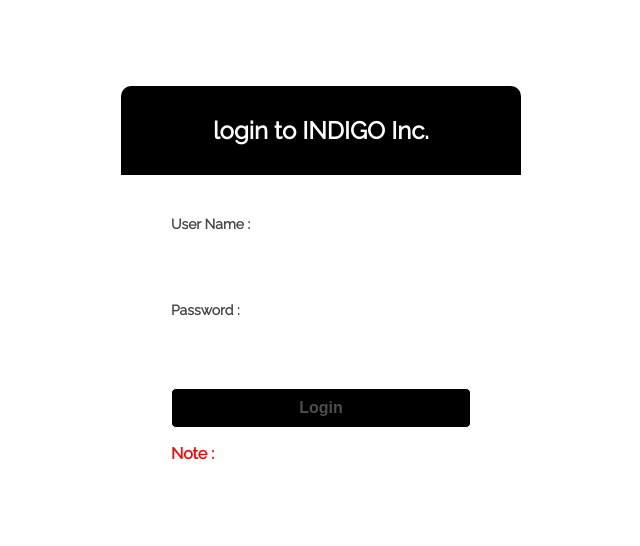
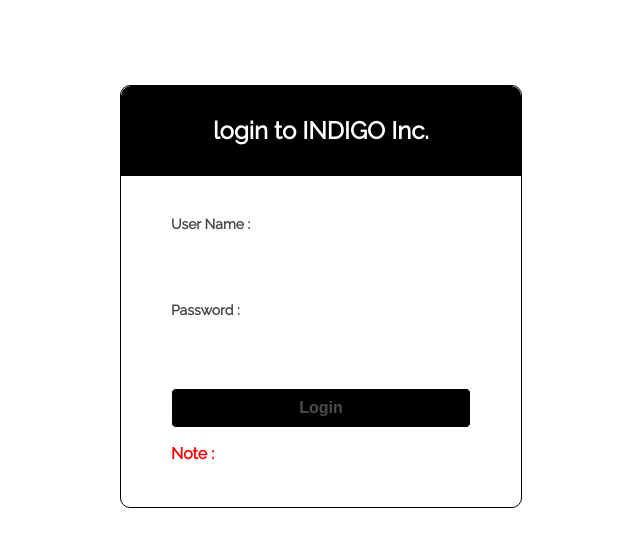
Before and after one commit to WT85LC/wt85lc.github.io, a plain HTML site: page index.html in a window 1280 px wide. Shown: the whole page, without its empty margins (340-980 px from the left). Drawn offline with Linux system fonts and the light colour scheme.

Commit message:
Update style.css

```diff
--- a/css/style.css
+++ b/css/style.css
@@ -16,7 +16,7 @@
 hr{
  margin: 10px -50px;
  border: 0;
- border-top: 1px solid white;
+ border-top: 1px solid black;
  margin-bottom: 40px;
 }
 
@@ -31,7 +31,7 @@
 	margin-left: 270px;/*--------------------------------------------------------------------*/
  width: 300px;
  padding: 10px 50px 25px;
- border: 1px solid white;
+ border: 1px solid black;
  border-radius: 10px;
  font-family: raleway;
  float:left;
```
